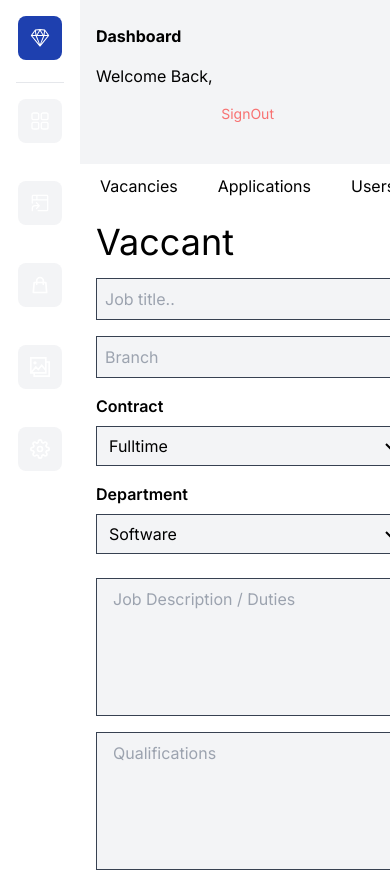
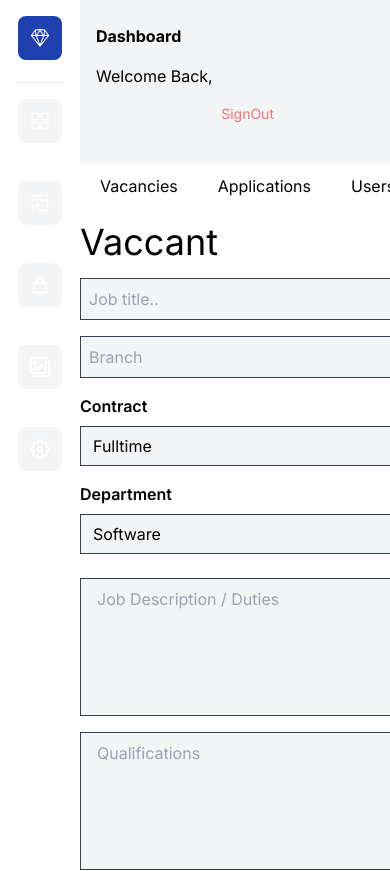
Before and after one commit to TinaTech-Developers/compulink, a Next.js app: page /dashboard/settings in a window 390 px wide. Shown: the top 871 px of the page. Built offline with nearby package versions, Linux system fonts and the light colour scheme; no server answers; the database is empty.

Commit message:
resposive dashboard 2

```diff
--- a/src/app/dashboard/components/VaccantUpload.js
+++ b/src/app/dashboard/components/VaccantUpload.js
@@ -46,7 +46,7 @@ function VaccantUpload() {
 
   return (
     <div className="flex flex-col items-center -mt-28">
-      <div className="  md:mx-32 px-4 md:px-12 flex flex-col items-center justify-center h-full w-full md:w-full mt-32 gap-">
+      <div className="  md:mx-32 mx-4 md:px-12 flex flex-col items-center justify-center h-full w-full md:w-full mt-32 gap-">
         <form className="flex flex-col w-full  gap-4 ">
           <h1 className=" text-4xl ">Vaccant</h1>
           <div className="  md:flex gap-10">
```
